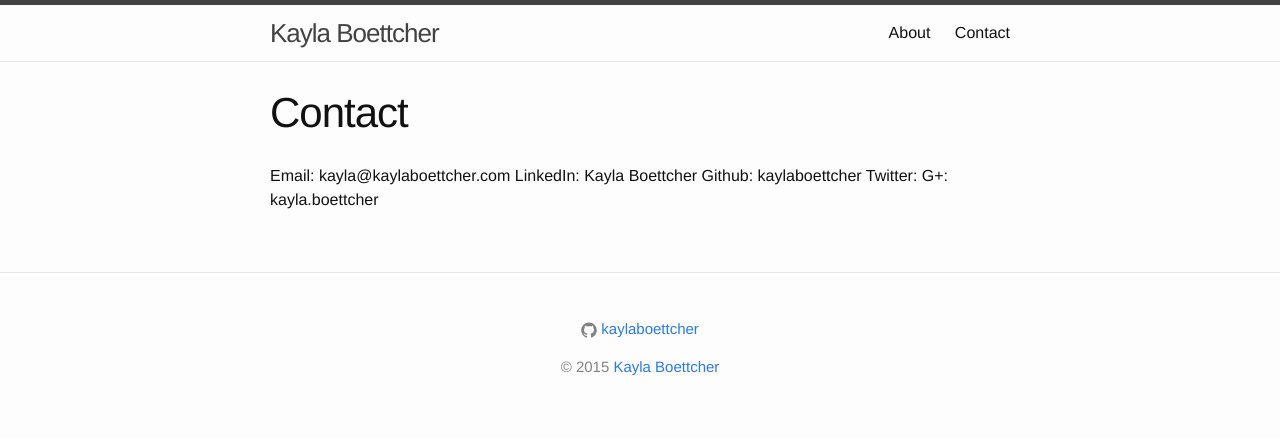
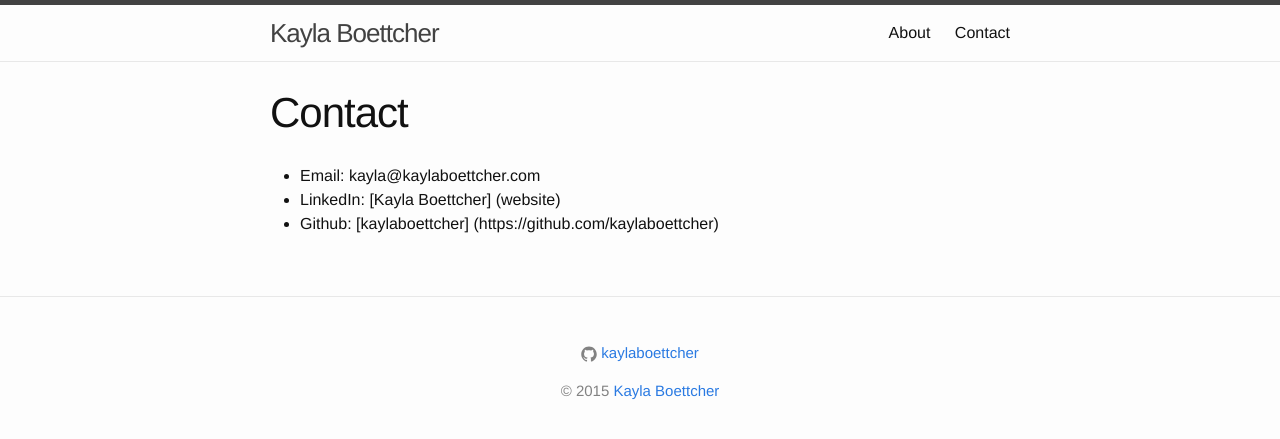
Before and after one commit to kaylaboettcher/kaylaboettcher.github.io, a Jekyll site: the page built from contact.md, in a window 1280 px wide. Shown: the top 439 px of the page. Built offline with Jekyll 4.4.1, drawn with Linux system fonts in a browser that asks for light colours.

Commit message:
Update contact.md

```diff
--- a/contact.md
+++ b/contact.md
@@ -3,8 +3,6 @@ layout: page
 title: Contact
 permalink: /contact/
 ---
-Email:      kayla@kaylaboettcher.com
-LinkedIn:   Kayla Boettcher
-Github:     kaylaboettcher
-Twitter:
-G+:         kayla.boettcher
+- Email:      kayla@kaylaboettcher.com
+- LinkedIn:   [Kayla Boettcher] (website)
+- Github:     [kaylaboettcher] (https://github.com/kaylaboettcher)
```
